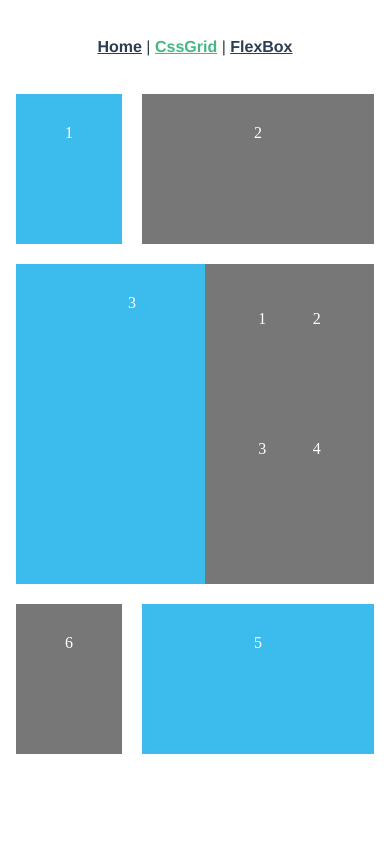
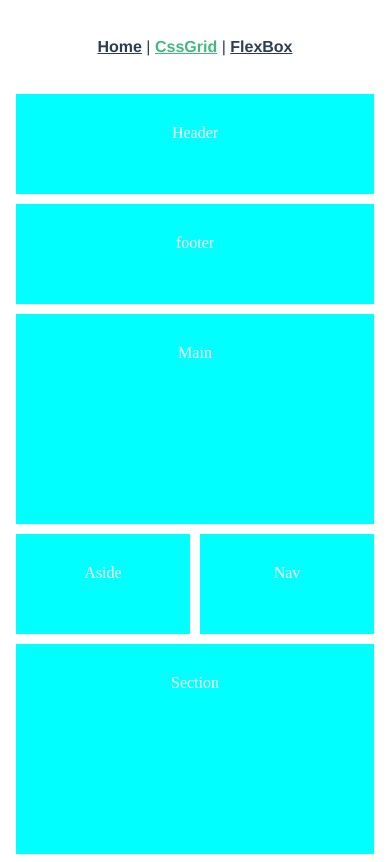
Before and after one commit to acentea/css-presentation, a Vue app in the folder css-presentation-project/: page /#/cssgrid in a window 390 px wide. Built offline with nearby package versions, Linux system fonts and the light colour scheme.

Commit message:
Css grid template with grid-areas : desktop and mobile

```diff
--- a/css-presentation-project/src/views/CssGrid.vue
+++ b/css-presentation-project/src/views/CssGrid.vue
@@ -1,23 +1,19 @@
 <template>
     <body>
     <div id="content">
-        <div class="one">1</div>
-        <div class="two">2</div>
-        <div class="three">3</div>
-        <div class="nested">
-            <p>1</p>
-            <p>2</p>
-            <p>3</p>
-            <p>4</p>
-        </div>
-        <div class="five">5</div>
-        <div class="six">6</div>
+        <header>Header</header>
+        <main>Main</main>
+        <section>Section</section>
+        <aside>Aside</aside>
+        <nav>Nav</nav>
+        <footer>footer</footer>
     </div>
     </body>
 </template>
 
 <style scoped>
 
+    /* mobile grid*/
     #content {
         color: #fff;
         font-family: 'Nunito Semibold';
@@ -26,50 +22,68 @@
         margin: 0 auto;
 
         display: grid;
-        grid-template-columns: repeat(6, 1fr);
-        grid-template-rows: repeat(4, minmax(150px, auto));
-        grid-gap: 20px;
+        grid-template-columns: repeat(4, 1fr);
+        grid-auto-rows: minmax(100px, auto);
+
+        grid-gap: 10px;
+
+        grid-template-areas:
+                "abcd abcd abcd abcd"
+                "footer footer footer footer"
+                "main main main main"
+                "main main main main"
+                "aside aside nav nav"
+                "section section section section"
+                "section section section section";
 
     }
 
-    .one {
-        grid-column: 1 / 3;
+    /* desktop grid*/
+    @media screen and (min-width: 760px) {
+        #content {
+            color: #fff;
+            font-family: 'Nunito Semibold';
+            text-align: center;
+            max-width: 1500px;
+            margin: 0 auto;
+
+            display: grid;
+            grid-template-columns: repeat(4, 1fr);
+            grid-auto-rows: minmax(100px, auto);
+            grid-gap: 10px;
+
+            grid-template-areas: "abcd abcd abcd ." "aside aside main main" "nav nav main main" "section section section ." "section section section ." "footer footer footer footer";
+        }
     }
 
-    .two {
-        grid-column: 3 / 7;
-    }
-
-    .three {
-        grid-column: 1 / 5;
-        grid-row: 2 / 4;
-    }
-
-    .nested {
-        grid-column: 4 / 7;
-        grid-row: 2 / 4;
-
-        display: grid;
-        grid-template-columns: 1fr 1fr;
-    }
-
-    .five {
-        grid-column: 3 / 7;
-    }
-
-    .six {
-        grid-column: 1 / 3;
-        grid-row: 4;
-    }
-
-    #content div {
-        background: #3bbced;
+    #content > * {
+        background: aqua;
         padding: 30px;
     }
 
-    #content div:nth-child(even) {
-        background: #777;
-        padding: 30px;
+    header {
+        grid-area : abcd;
     }
 
+    main {
+        grid-area : main;
+    }
+
+    section {
+        grid-area : section;
+    }
+
+    aside {
+        grid-area : aside;
+    }
+
+    nav {
+        grid-area : nav;
+    }
+
+    footer {
+        grid-area : footer;
+    }
+
+
 </style>
```
